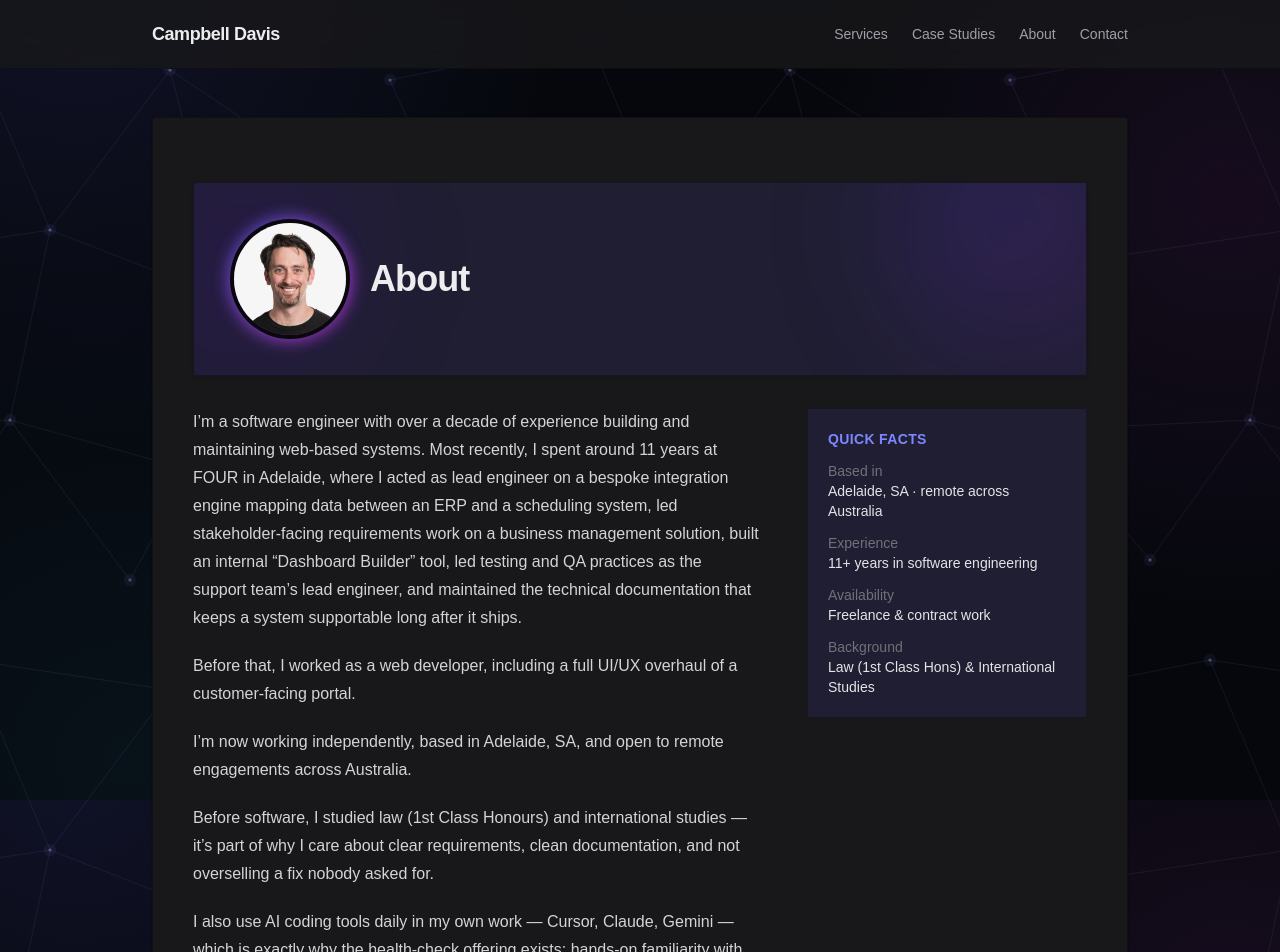
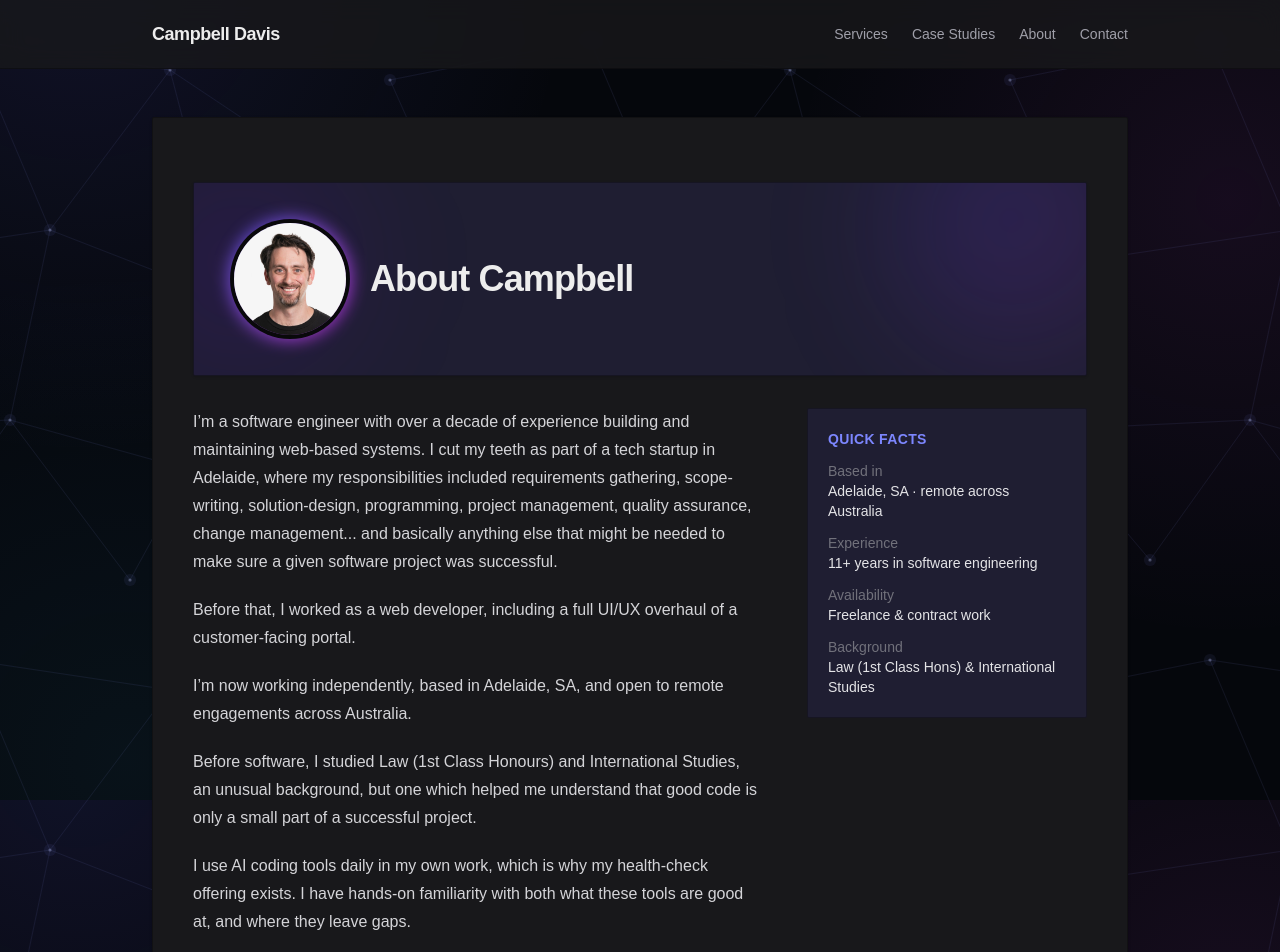
Before and after one commit to campbell-dev-au/campbell-public-site, a Next.js app: page /about in a window 1280 px wide. Shown: the top 952 px of the page. Built offline with nearby package versions, Linux system fonts and the light colour scheme.

Commit message:
Improve 'about' copy

```diff
--- a/app/about/page.tsx
+++ b/app/about/page.tsx
@@ -73,7 +73,7 @@ export default function AboutPage() {
               className="relative h-28 w-28 rounded-full object-cover ring-4 ring-white dark:ring-zinc-950"
             />
           </div>
-          <h1 className="text-4xl font-semibold tracking-tight">About</h1>
+          <h1 className="text-4xl font-semibold tracking-tight">About Campbell</h1>
         </div>
       </div>
 
@@ -81,15 +81,12 @@ export default function AboutPage() {
         <div className="flex flex-col gap-5 text-base leading-7 text-zinc-700 dark:text-zinc-300">
           <p>
             I&rsquo;m a software engineer with over a decade of experience
-            building and maintaining web-based systems. Most recently, I
-            spent around 11 years at FOUR in Adelaide, where I acted as lead
-            engineer on a bespoke integration engine mapping data between an
-            ERP and a scheduling system, led stakeholder-facing requirements
-            work on a business management solution, built an internal
-            &ldquo;Dashboard Builder&rdquo; tool, led testing and QA
-            practices as the support team&rsquo;s lead engineer, and
-            maintained the technical documentation that keeps a system
-            supportable long after it ships.
+            building and maintaining web-based systems. I cut my teeth
+            as part of a tech startup in Adelaide, where my responsibilities
+            included requirements gathering, scope-writing, solution-design,
+            programming, project management, quality assurance, change management...
+            and basically anything else that might be needed to make sure a
+            given software project was successful.
           </p>
           <p>
             Before that, I worked as a web developer, including a full UI/UX
@@ -101,16 +98,15 @@ export default function AboutPage() {
             Australia.
           </p>
           <p>
-            Before software, I studied law (1st Class Honours) and
-            international studies — it&rsquo;s part of why I care about clear
-            requirements, clean documentation, and not overselling a fix
-            nobody asked for.
+            Before software, I studied Law (1st Class Honours) and
+            International Studies, an unusual background, but one which helped
+            me understand that good code is only a small part of a successful
+            project.
           </p>
           <p>
-            I also use AI coding tools daily in my own work — Cursor, Claude,
-            Gemini — which is exactly why the health-check offering exists:
-            hands-on familiarity with both what these tools are good at, and
-            where they leave gaps.
+            I use AI coding tools daily in my own work, which is why my
+            health-check offering exists. I have hands-on familiarity with
+            both what these tools are good at, and where they leave gaps.
           </p>
         </div>
 
```
